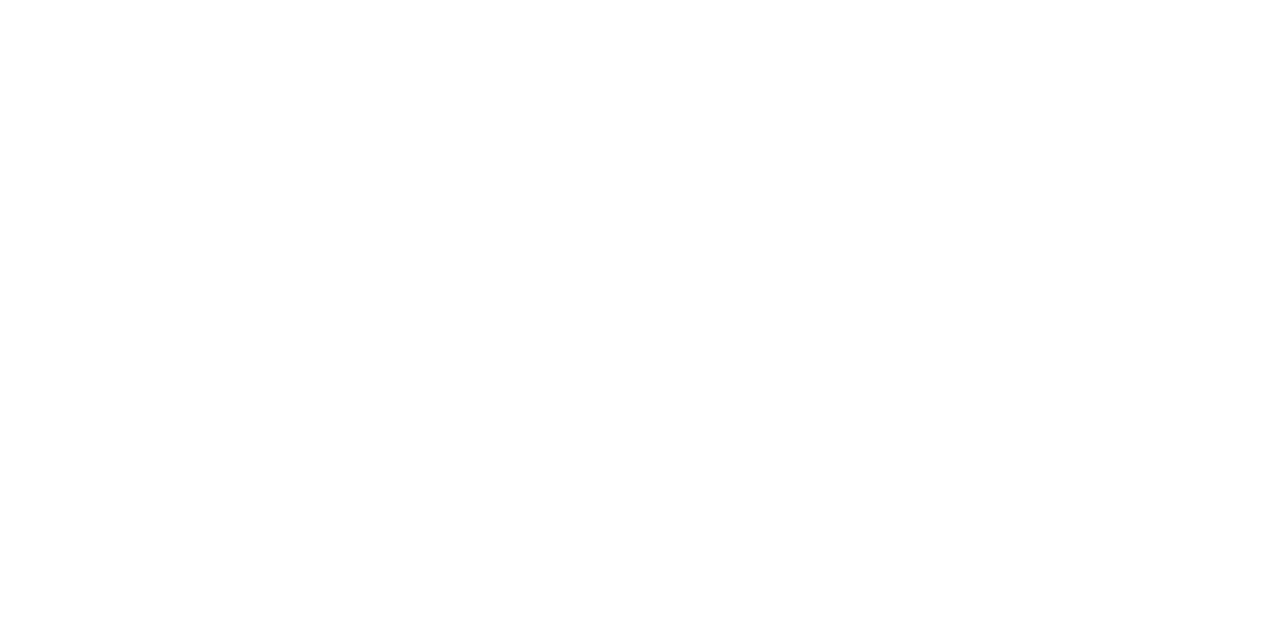
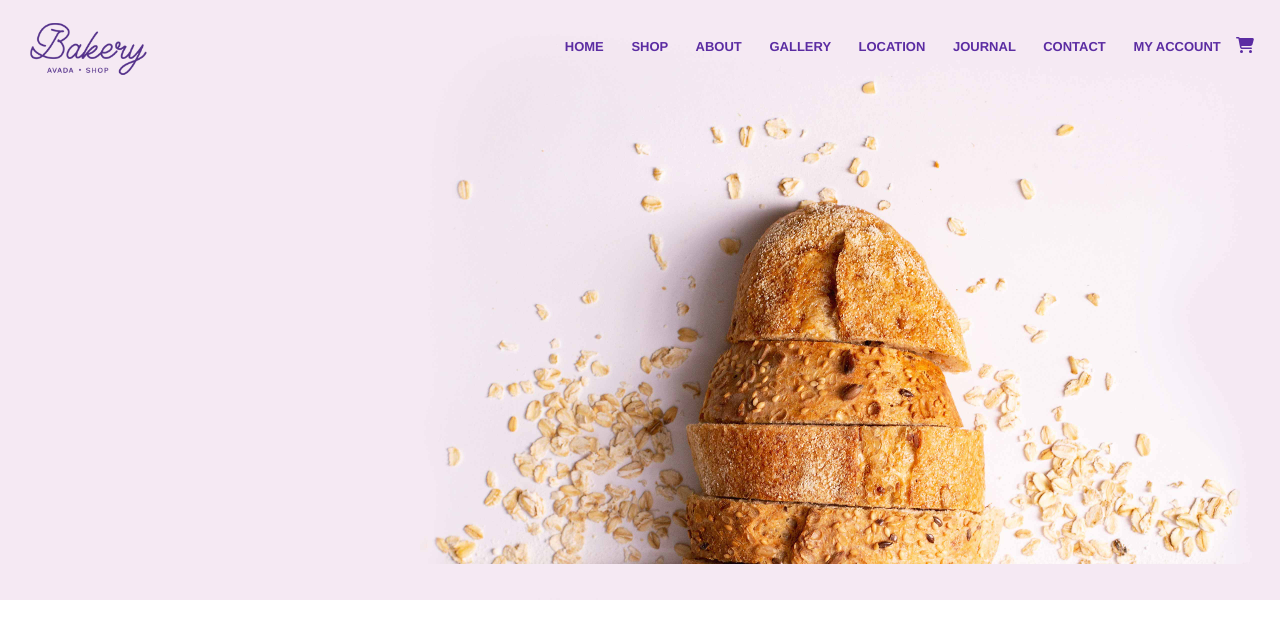
Before and after one commit to Mahdavi3649/proj-html-vuejs, a Vue app: page / in a window 1280 px wide. Shown: the top 638 px of the page. Built offline with nearby package versions, Linux system fonts and the light colour scheme.

Commit message:
Add fontawesome and working header site

```diff
--- a/package.json
+++ b/package.json
@@ -8,6 +8,10 @@
     "lint": "vue-cli-service lint"
   },
   "dependencies": {
+    "@fortawesome/fontawesome-svg-core": "^6.1.1",
+    "@fortawesome/free-regular-svg-icons": "^6.1.1",
+    "@fortawesome/free-solid-svg-icons": "^6.1.1",
+    "@fortawesome/vue-fontawesome": "^2.0.6",
     "autoprefixer": "^10.4.5",
     "bootstrap": "^5.1.3",
     "core-js": "^3.8.3",
--- a/src/App.vue
+++ b/src/App.vue
@@ -1,6 +1,23 @@
 <template>
   <div id="app">
-    <header></header>
+    <header>
+      <div
+        class="site-header d-flex justify-content-between align-items-center"
+      >
+        <div class="logo">
+          <img src="@/assets/img/avada-bakery-logo.png" alt="" />
+        </div>
+        <div class="menu-header">
+          <a v-for="item in menu" :key="item.id" :href="item.href">
+            {{ item.text }}
+          </a>
+          <font-awesome-icon
+            icon="fa-solid fa-cart-shopping"
+            style="color: #5b2ca2"
+          />
+        </div>
+      </div>
+    </header>
     <main></main>
     <footer></footer>
   </div>
@@ -10,6 +27,52 @@
 export default {
   name: "App",
   components: {},
+  data() {
+    return {
+      menu: [
+        {
+          id: 1,
+          href: "#",
+          text: "home",
+        },
+        {
+          id: 2,
+          href: "#",
+          text: "shop",
+        },
+        {
+          id: 3,
+          href: "#",
+          text: "about",
+        },
+        {
+          id: 4,
+          href: "#",
+          text: "gallery",
+        },
+        {
+          id: 5,
+          href: "#",
+          text: "location",
+        },
+        {
+          id: 6,
+          href: "#",
+          text: "journal",
+        },
+        {
+          id: 7,
+          href: "#",
+          text: "contact",
+        },
+        {
+          id: 8,
+          href: "#",
+          text: "my account",
+        },
+      ],
+    };
+  },
 };
 </script>
 
--- a/src/assets/scss/style.scss
+++ b/src/assets/scss/style.scss
@@ -5,3 +5,31 @@
     -webkit-font-smoothing: antialiased;
     -moz-osx-font-smoothing: grayscale;
   }
+
+  header{
+      height: 600px;
+      background-image: url("@/assets/img/hero-header-bakery.jpg");
+      background-size: contain;
+
+      .site-header{
+        padding: 1rem 1.6rem;
+      }
+
+      img{
+          height: 60px;
+      }
+
+      a{
+          list-style: none;
+          text-decoration: none;
+          text-transform: uppercase;
+          font-size: 13px;
+          color: #5b2ca2;
+          padding: 12px;
+          font-weight: 600;
+          &:hover {
+              color: #5b2ca2;
+            border-bottom: 2px solid #5b2ca2;
+          }
+      }
+  }
--- a/src/main.js
+++ b/src/main.js
@@ -1,5 +1,25 @@
 import Vue from 'vue'
 import App from './App.vue'
+
+/* import the fontawesome core */
+import { library } from '@fortawesome/fontawesome-svg-core'
+
+/* import specific icons */
+import { faCartShopping as fasCartShopping } from '@fortawesome/free-solid-svg-icons'
+
+
+/* import font awesome icon component */
+import { FontAwesomeIcon } from '@fortawesome/vue-fontawesome'
+
+/* add icons to the library */
+library.add(fasCartShopping)
+
+/* add font awesome icon component */
+Vue.component('font-awesome-icon', FontAwesomeIcon)
+
+
+
+
 const bootstrap = require('bootstrap')
 Vue.use(bootstrap)
 
```
Also changed, not shown: 1 other file (tests, documents, lock files or other folders).
